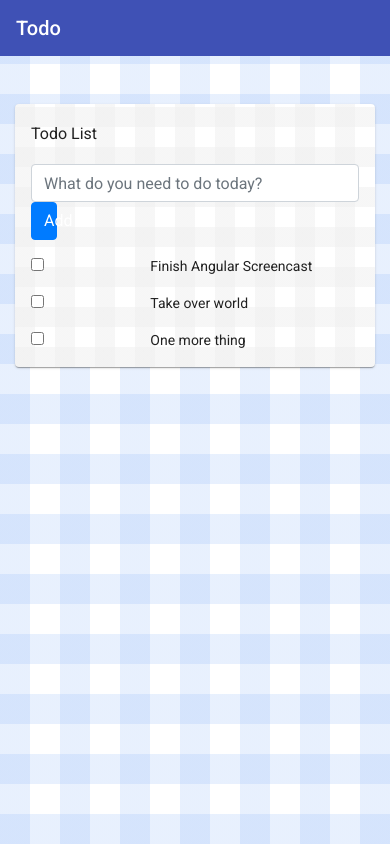
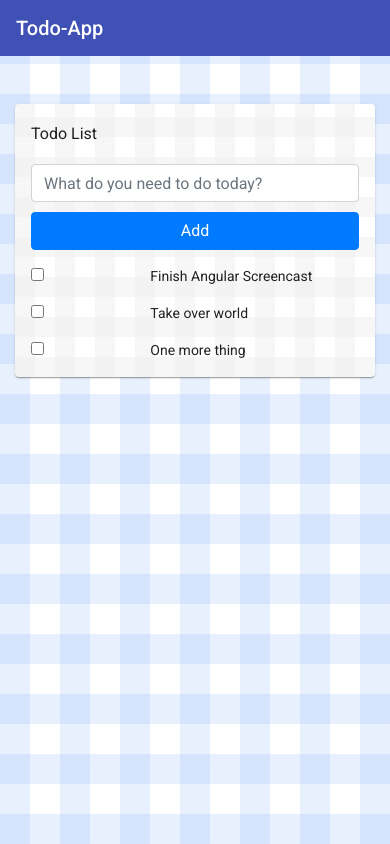
Before and after one commit to tom29paul/App-Todo, an Angular app: page / in a window 390 px wide. Built offline with nearby package versions, Linux system fonts and the light colour scheme.

Commit message:
Added Responsive CSS

```diff
--- a/src/app/app.component.css
+++ b/src/app/app.component.css
@@ -13,10 +13,11 @@ mat-card {
     color: grey;
 }
 
-
-/* body{
-    background-image: repeating-linear-gradient(0deg, hsla(217,89%,76%,0.2) 0px, hsla(217,89%,76%,0.2) 30px,transparent 30px, transparent 60px),repeating-linear-gradient(90deg, hsla(217,89%,76%,0.2) 0px, hsla(217,89%,76%,0.2) 30px,transparent 30px, transparent 60px),linear-gradient(90deg, rgb(255,255,255),rgb(255,255,255));
-  } */
+@media screen and (max-width: 570px) {
+    .mobile-space {
+        margin-top: 10px;
+    }
+}
 
 body {
     background-color: coral;
--- a/src/app/app.component.html
+++ b/src/app/app.component.html
@@ -3,7 +3,7 @@
     <p>
         <mat-toolbar color="primary">
 
-      <span>Todo</span>
+            <span>Todo-App</span>
 
         </mat-toolbar>
     </p>
@@ -13,9 +13,8 @@
             <h3>Todo List</h3>
             <!-- Add-Todo -->
             <div class="row">
-        <div class="col-md-9"><input class="form-control" placeholder="What do you need to do today?"
-            [(ngModel)]="todoTitle" (keyup.enter)="addTodo()"></div>
-        <div class="col-2"><button (click)="addTodo()" class="col-10 btn btn-primary">Add</button></div>
+                <div class="col-md-9 col-sm-9"><input class="form-control" placeholder="What do you need to do today?" [(ngModel)]="todoTitle" (keyup.enter)="addTodo()"></div>
+                <div class="col-md-3 col-sm-3 mobile-space"><button (click)="addTodo()" class="col-md-9 col-sm-8 btn btn-primary">Add</button></div>
             </div>
 
             <div class="todo-item" *ngFor="let todo of todosFiltered()">
```
Lines whose indentation alone changed are shown as unchanged.
